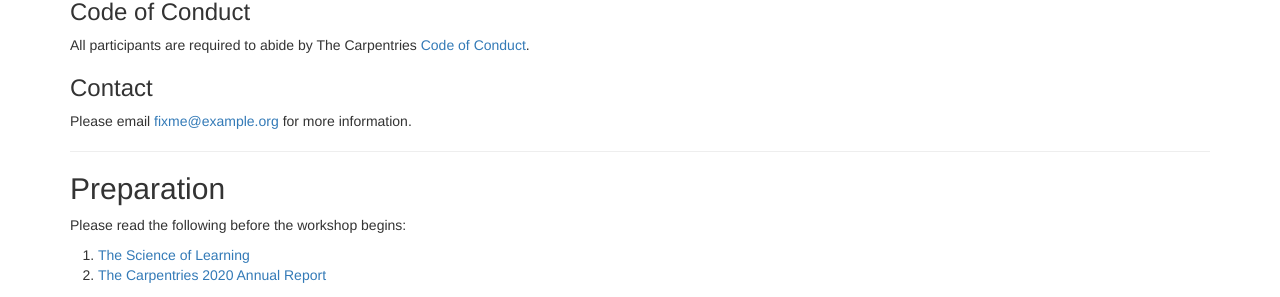
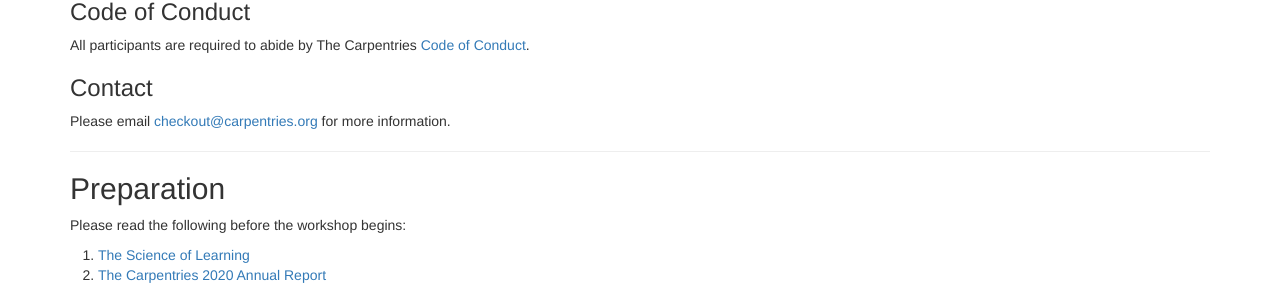
Before and after one commit to carpentries-workshops/2021-09-21-ttt-online-CDT, a Jekyll site: the page built from index.md, in a window 1280 px wide. Shown: the part 953-1250 px from the top of the page. Built offline with Jekyll 4.4.1, drawn with Linux system fonts in a browser that asks for light colours.

Commit message:
Fixed contact email

```diff
--- a/index.md
+++ b/index.md
@@ -9,7 +9,7 @@ startdate: 2021-09-21      # machine-readable start date for the workshop in YYY
 enddate: 2021-09-24        # machine-readable end date for the workshop in YYYY-MM-DD format like 2015-01-02
 instructor: ["Aleksandra Nenadic", "Sarah Stevens"] # boxed, comma-separated list of instructors' names as strings, like ["Kay McNulty", "Betty Jennings", "Betty Snyder"]
 #helper: ["FIXME"]     # boxed, comma-separated list of helpers' names, like ["Marlyn Wescoff", "Fran Bilas", "Ruth Lichterman"]
-contact: ["fixme@example.org"]    # boxed, comma-separated list of contact email addresses for the host, lead instructor, or whoever else is handling questions, like ["marlyn.wescoff@example.org", "fran.bilas@example.org", "ruth.lichterman@example.org"]
+contact: ["checkout@carpentries.org"]    # boxed, comma-separated list of contact email addresses for the host, lead instructor, or whoever else is handling questions, like ["marlyn.wescoff@example.org", "fran.bilas@example.org", "ruth.lichterman@example.org"]
 etherpad:             # optional: URL for the workshop Etherpad if there is one
 eventbrite:           # optional: alphanumeric key for Eventbrite registration, e.g., "1234567890AB" (if Eventbrite is being used)
 locations:
```
